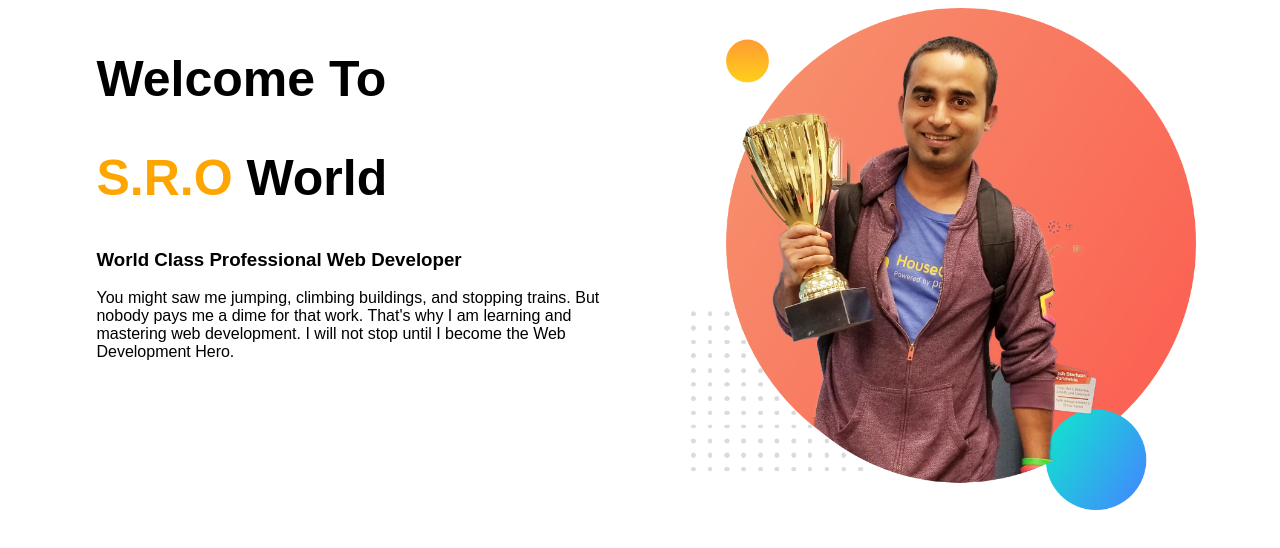
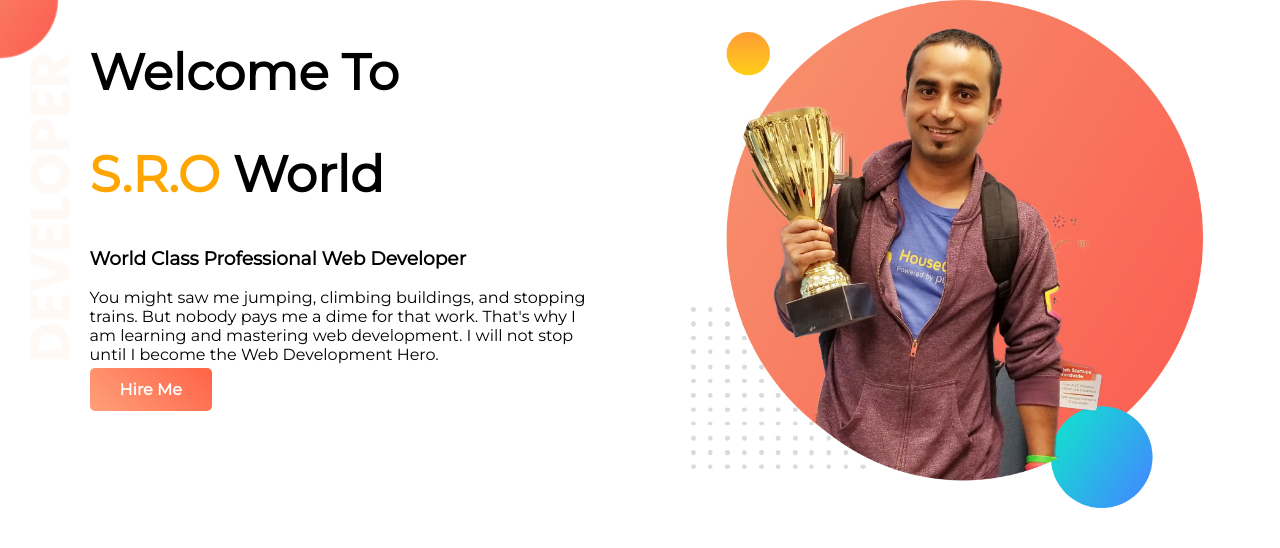
Before and after one commit to SakibRahamanOpu/developer-portfolio, a plain HTML site: page index.html in a window 1280 px wide. Drawn offline with Linux system fonts and the light colour scheme.

Commit message:
section 1 done

```diff
--- a/index.html
+++ b/index.html
@@ -6,10 +6,15 @@
     <meta name="viewport" content="width=device-width, initial-scale=1.0" />
     <title>S.R.O Portfolio</title>
     <link rel="preconnect" href="https://fonts.googleapis.com" />
+    <link rel="preconnect" href="https://fonts.gstatic.com" crossorigin />
+    <link
+      href="https://fonts.googleapis.com/css2?family=Montserrat&display=swap"
+      rel="stylesheet"
+    />
     <link rel="stylesheet" href="style.css" />
   </head>
   <body>
-    <section>
+    <section class="top-banner">
       <div class="half-width">
         <h1>Welcome To</h1>
         <h1><span class="name-highlight">S.R.O</span> World</h1>
@@ -20,6 +25,13 @@
           mastering web development. I will not stop until I become the Web
           Development Hero.
         </p>
+        <a
+          class="link-button"
+          target="_blank"
+          href="https://bd.linkedin.com/in/sakib-rahman-opu-b25b09160"
+          class="hire-me"
+          >Hire Me</a
+        >
       </div>
       <div class="half-width">
         <img src="src/jhankar.png" alt="jhankar_image" />
--- a/style.css
+++ b/style.css
@@ -1,5 +1,11 @@
 body {
   font-family: 'Montserrat', sans-serif;
+  box-sizing: border-box;
+  margin: 0;
+  padding: 0;
+}
+section {
+  height: 400px;
 }
 h1 {
   font-size: 50px;
@@ -17,3 +23,15 @@ h1 {
 .half-width img {
   width: 100%;
 }
+.top-banner {
+  background-image: url('src/top-banner.png');
+  background-repeat: no-repeat;
+}
+.link-button {
+  text-decoration: none;
+  background: linear-gradient(45deg, lightSalmon, tomato);
+  padding: 12px 30px;
+  border-radius: 5px;
+  color: #fff;
+  font-weight: bold;
+}
```
